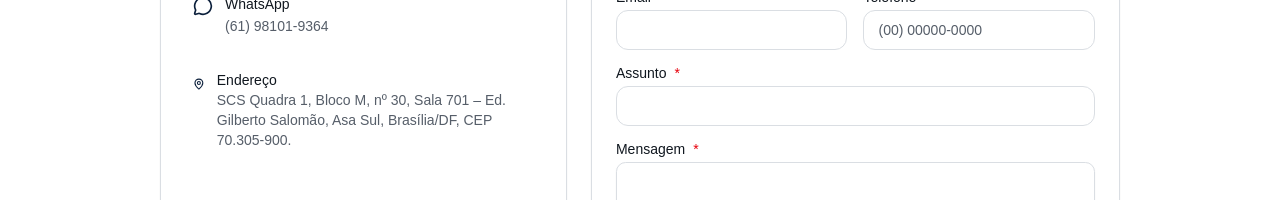
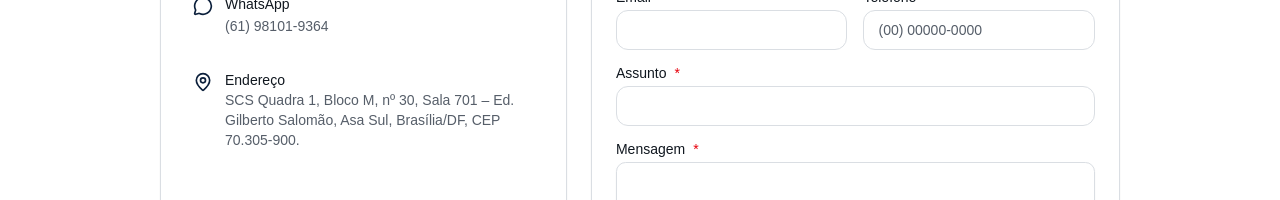
Before and after one commit to cristyanrocha/aquiatas-v2, a React (Vite) app: page /contato in a window 1280 px wide. Shown: the part 384-584 px from the top of the page. Built offline with nearby package versions, Linux system fonts and the light colour scheme; no server answers; the database is empty.

Commit message:
Contato: padronizar ícones de Email/WhatsApp/Endereço em um componente compartilhado, corrigindo bug de flex-shrink que encolhia o ícone de Endereço

```diff
--- a/src/pages/public/ContatoPage.tsx
+++ b/src/pages/public/ContatoPage.tsx
@@ -1,5 +1,5 @@
-import { useState } from 'react'
-import { Mail, MapPin, MessageCircle } from 'lucide-react'
+import { useState, type ReactNode } from 'react'
+import { Mail, MapPin, MessageCircle, type LucideIcon } from 'lucide-react'
 import { Input } from '@/components/ui/input'
 import { Textarea } from '@/components/ui/textarea'
 import { Button } from '@/components/ui/button'
@@ -14,6 +14,19 @@ import type { ContactFormData, ContactFormErrors } from '@/types'
 const INITIAL_FORM: ContactFormData = { nome: '', email: '', telefone: '', assunto: '', mensagem: '' }
 
 const RATE_LIMIT_MS = 30_000
+
+/** Shared icon + label row for the contact info column — keeps Email/WhatsApp/Endereço icons identical in size, stroke, color, and alignment. */
+function ContactInfoRow({ icon: Icon, label, children }: { icon: LucideIcon; label: string; children: ReactNode }) {
+  return (
+    <div className="flex items-start gap-3">
+      <Icon className="mt-0.5 size-5 shrink-0 text-brand" aria-hidden="true" />
+      <div>
+        <p className="text-sm font-medium text-foreground">{label}</p>
+        {children}
+      </div>
+    </div>
+  )
+}
 
 export function ContatoPage() {
   const [form, setForm] = useState<ContactFormData>(INITIAL_FORM)
@@ -74,17 +87,10 @@ export function ContatoPage() {
 
       <div className="mt-10 grid grid-cols-1 gap-6 lg:grid-cols-[1fr_1.3fr]">
         <div className="flex flex-col gap-6 rounded-2xl border border-border bg-card p-6 shadow-sm lg:gap-8 lg:p-8">
-          <div className="flex items-start gap-3">
-            <Mail className="mt-0.5 size-5 text-brand" aria-hidden="true" />
-            <div>
-              <p className="text-sm font-medium text-foreground">Email</p>
+          <ContactInfoRow icon={Mail} label="Email">
             <p className="text-sm text-muted-foreground">contato@aquiatas.com.br</p>
-            </div>
-          </div>
-          <div className="flex items-start gap-3">
-            <MessageCircle className="mt-0.5 size-5 text-brand" aria-hidden="true" />
-            <div>
-              <p className="text-sm font-medium text-foreground">WhatsApp</p>
+          </ContactInfoRow>
+          <ContactInfoRow icon={MessageCircle} label="WhatsApp">
             <a
               href={getWhatsAppUrl()}
               target="_blank"
@@ -93,17 +99,12 @@ export function ContatoPage() {
             >
               (61) 98101-9364
             </a>
-            </div>
-          </div>
-          <div className="flex items-start gap-3">
-            <MapPin className="mt-0.5 size-6 text-brand" strokeWidth={2.25} aria-hidden="true" />
-            <div>
-              <p className="text-sm font-medium text-foreground">Endereço</p>
+          </ContactInfoRow>
+          <ContactInfoRow icon={MapPin} label="Endereço">
             <p className="text-sm text-muted-foreground">
               SCS Quadra 1, Bloco M, nº 30, Sala 701 – Ed. Gilberto Salomão, Asa Sul, Brasília/DF, CEP 70.305-900.
             </p>
-            </div>
-          </div>
+          </ContactInfoRow>
         </div>
 
         <form onSubmit={handleSubmit} noValidate className="flex flex-col gap-4 rounded-2xl border border-border bg-card p-6 shadow-sm">
```
Also changed, not shown: public/images/hero-background.jpg. Lines whose indentation alone changed are shown as unchanged.
